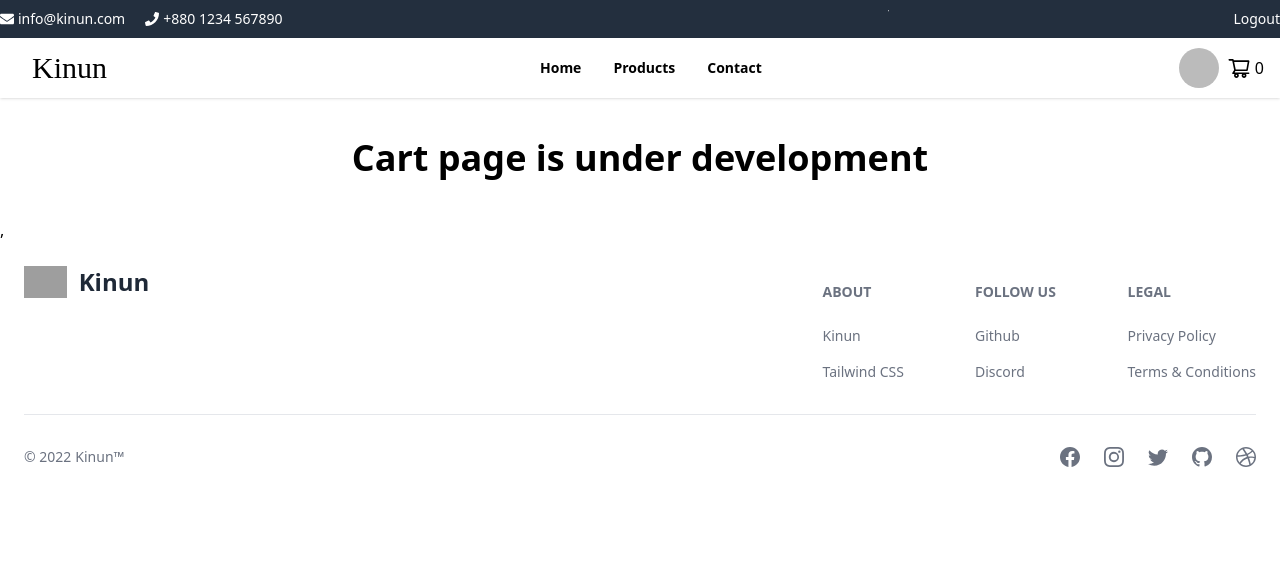
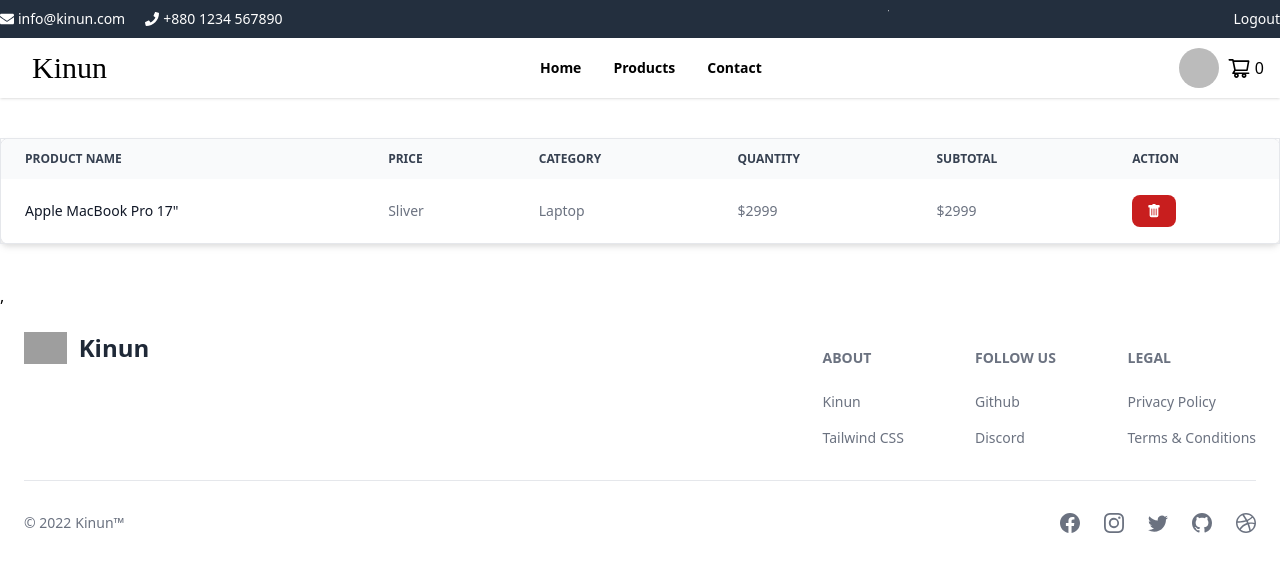
Before and after one commit to NabinIslam/kinun-react-ecommerce-store, a React (Vite) app: page /cart in a window 1280 px wide. Shown: the top 572 px of the page. Built offline with nearby package versions, Linux system fonts and the light colour scheme; no server answers; sample sign-in values are in the browser's storage; grey boxes are pictures that could not be loaded; a web font is replaced by a local one.

Commit message:
add to cart reducer and context done

```diff
--- a/src/components/Header.jsx
+++ b/src/components/Header.jsx
@@ -28,7 +28,7 @@
               inline={true}
               label={
                 <Avatar
-                  alt="User settings"
+                  alt={user?.displayName}
                   img={
                     user
                       ? user.photoURL
--- a/src/components/ProductCard.jsx
+++ b/src/components/ProductCard.jsx
@@ -1,6 +1,6 @@
 import { Button } from 'flowbite-react';
 import React, { useContext } from 'react';
-import { HiShoppingCart } from 'react-icons/hi';
+import { CgDetailsMore } from 'react-icons/cg';
 import { Link } from 'react-router-dom';
 import { CartContext } from '../contexts/CartProvider';
 
@@ -30,15 +30,17 @@
         <div className="h-[1px] bg-slate-200 mt-3"></div>
         <h3 className="text-center font-bold text-xl mt-3">${price}</h3>
 
+        <Link to={`/products/${id}`}>
           <Button
             gradientDuoTone="purpleToBlue"
             size="xs"
             className="mx-auto mt-3"
             onClick={() => setCartCount(cartCount + 1)}
           >
-          <HiShoppingCart className="mr-2 h-5 w-5" />
-          Buy now
+            <CgDetailsMore className="mr-2 h-5 w-5" />
+            Details
           </Button>
+        </Link>
       </div>
     </div>
   );
--- a/src/contexts/CartProvider.jsx
+++ b/src/contexts/CartProvider.jsx
@@ -1,20 +1,47 @@
-import React, { createContext, useState } from 'react';
+import React, { createContext, useReducer, useState } from 'react';
+import reducer from '../reducer/CartReducer';
 
 export const CartContext = createContext();
 
 const CartProvider = ({ children }) => {
   const [cartCount, setCartCount] = useState(0);
-  const [cartProducts, setCartProducts] = useState([]);
 
-  const addToCart = (id, image, title, price, category) => {
-    setCartProducts([{ id, image, title, price, category }]);
+  const initialState = {
+    cart: [],
+    totalItem: '',
+    totalAmount: '',
+    shippingFee: 50000,
+  };
+
+  const [state, dispatch] = useReducer(reducer, initialState);
+
+  const addToCart = (
+    id,
+    image,
+    title,
+    price,
+    category,
+    description,
+    productDetail
+  ) => {
+    dispatch({
+      type: 'ADD_TO_CART',
+      payload: {
+        id,
+        image,
+        title,
+        price,
+        category,
+        description,
+        productDetail,
+      },
+    });
   };
 
   const value = {
     cartCount,
     setCartCount,
-    cartProducts,
-    setCartProducts,
+    ...state,
     addToCart,
   };
 
--- a/src/pages/CartPage.jsx
+++ b/src/pages/CartPage.jsx
@@ -1,12 +1,37 @@
+import { Button, Table } from 'flowbite-react';
 import React from 'react';
+import { BsFillTrashFill } from 'react-icons/bs';
 
 const CartPage = () => {
   return (
     <div>
       <div className="container mx-auto py-10">
-        <h1 className="text-center font-bold text-4xl">
-          Cart page is under development
-        </h1>
+        <Table className="border" hoverable={true}>
+          <Table.Head>
+            <Table.HeadCell>Product name</Table.HeadCell>
+            <Table.HeadCell>Price</Table.HeadCell>
+            <Table.HeadCell>Category</Table.HeadCell>
+            <Table.HeadCell>Quantity</Table.HeadCell>
+            <Table.HeadCell>Subtotal</Table.HeadCell>
+            <Table.HeadCell>Action</Table.HeadCell>
+          </Table.Head>
+          <Table.Body className="divide-y">
+            <Table.Row className="bg-white dark:border-gray-700 dark:bg-gray-800">
+              <Table.Cell className="whitespace-nowrap font-medium text-gray-900 dark:text-white">
+                Apple MacBook Pro 17"
+              </Table.Cell>
+              <Table.Cell>Sliver</Table.Cell>
+              <Table.Cell>Laptop</Table.Cell>
+              <Table.Cell>$2999</Table.Cell>
+              <Table.Cell>$2999</Table.Cell>
+              <Table.Cell>
+                <Button color="failure" size="sm">
+                  <BsFillTrashFill />
+                </Button>
+              </Table.Cell>
+            </Table.Row>
+          </Table.Body>
+        </Table>
       </div>
     </div>
   );
--- a/src/pages/ProductDetails.jsx
+++ b/src/pages/ProductDetails.jsx
@@ -3,7 +3,7 @@
 import React, { useContext } from 'react';
 import LoadingSpinner from '../components/LoadingSpinner';
 import { useParams } from 'react-router-dom';
-import { HiShoppingCart } from 'react-icons/hi';
+import { BsCartPlus } from 'react-icons/bs';
 import { CartContext } from '../contexts/CartProvider';
 import ProductDescription from '../components/ProductDescription';
 import ProductReviews from '../components/ProductReviews';
@@ -57,11 +57,19 @@
             size="xs"
             className="mt-3"
             onClick={() =>
-              addToCart(id, image, title, price, category, description)
+              addToCart(
+                id,
+                image,
+                title,
+                price,
+                category,
+                description,
+                productDetail
+              )
             }
           >
-            <HiShoppingCart className="mr-2 h-5 w-5" />
-            Buy now
+            <BsCartPlus className="mr-2 h-5 w-5" />
+            Add to cart
           </Button>
         </div>
       </div>
--- /dev/null
+++ b/src/reducer/CartReducer.jsx
@@ -0,0 +1,12 @@
+import React from 'react';
+
+const CartReducer = (state, action) => {
+  if (action.type === 'ADD_TO_CART') {
+    let { id, image, title, price, category, productDetail } = action.payload;
+    console.log(productDetail);
+  }
+
+  return state;
+};
+
+export default CartReducer;
```
Lines whose indentation alone changed are shown as unchanged.
